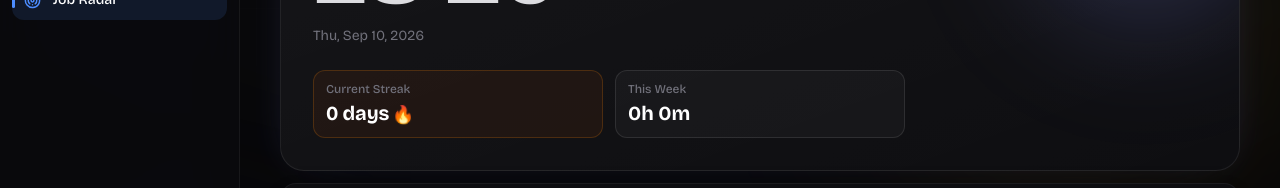
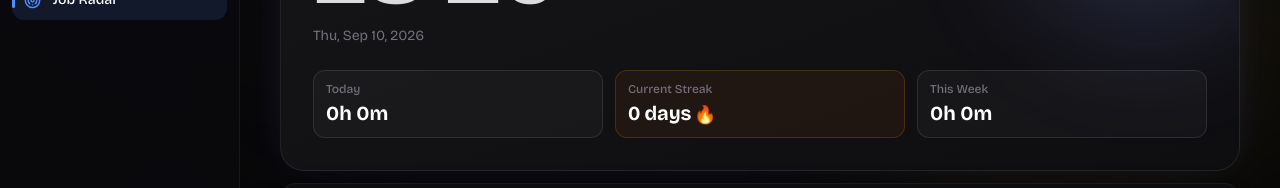
Before and after one commit to Modred14/atlas, a Next.js app: page / in a window 1280 px wide. Shown: the part 184-372 px from the top of the page. Built offline with nearby package versions, Linux system fonts and the light colour scheme; no server answers.

Commit message:
new update

```diff
--- a/src/app/page.jsx
+++ b/src/app/page.jsx
@@ -203,6 +203,7 @@ export default function Home() {
             </div>
 
             <div className="mt-6 grid grid-cols-3 gap-2 sm:gap-3">
+              <StatChip label="Today" value={todayTotal} />
               <StatChip
                 label="Current Streak"
                 value={
```
